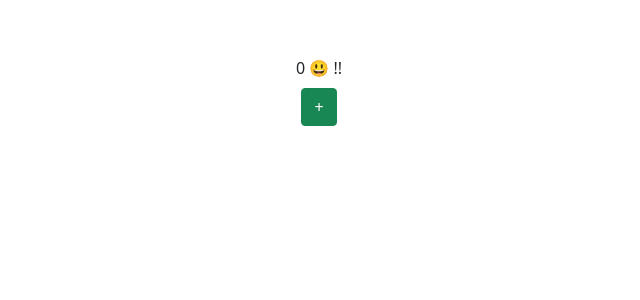
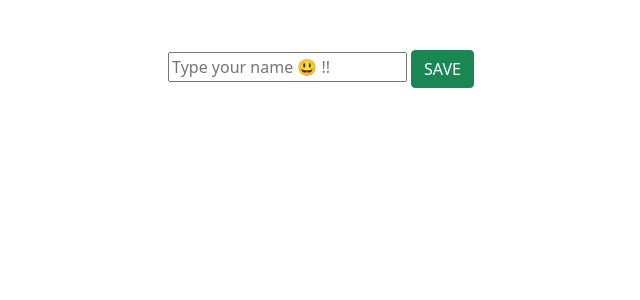
Before and after one commit to yassineDevox/react-essentials, a React (Create React App) app: page / in a window 1280 px wide. Shown: the top 300 px of the page, without its empty margins (321-961 px from the left). Built offline with nearby package versions, Linux system fonts and the light colour scheme.

Commit message:
done with ref name input

```diff
--- a/src/App.js
+++ b/src/App.js
@@ -1,25 +1,31 @@
-import React, { useState, useRef } from 'react'
+import React, { useRef } from 'react'
 
 const App = () => {
 
-  const [counter, setCounter] = useState(0)
-  const counterWrapperRef = useRef()
+  const nameRef = useRef("")
 
-  const handleClick = () => {
-    setCounter(counter + 1)
-    console.log(counterWrapperRef);
+  const handleSubmit = (e) => {
+    e.preventDefault()
+
+    //target the input and get the value
+    alert(nameRef.current.value)
   }
 
 
   return (
     <>
       <div className="text-center p-5">
-        <div
-          ref={counterWrapperRef}
-          className='text-center m-2'>{counter} 😃 !!</div>
-        <button
-          onClick={handleClick}
-          className="btn btn-success">+</button>
+        <form onSubmit={handleSubmit}>
+          <input
+            ref={nameRef}
+            type="text"
+            placeholder='Type your name 😃 !!'
+            className='m-1' />
+          <button
+            type='submit'
+            className="btn btn-success">SAVE</button>
+        </form>
+
       </div>
     </>
   )
```
